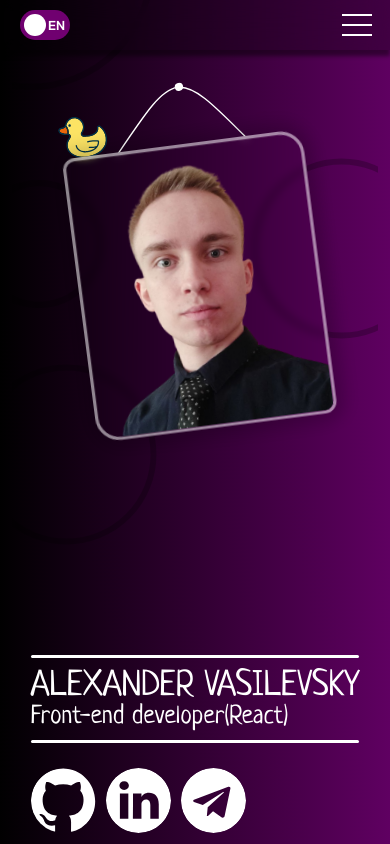
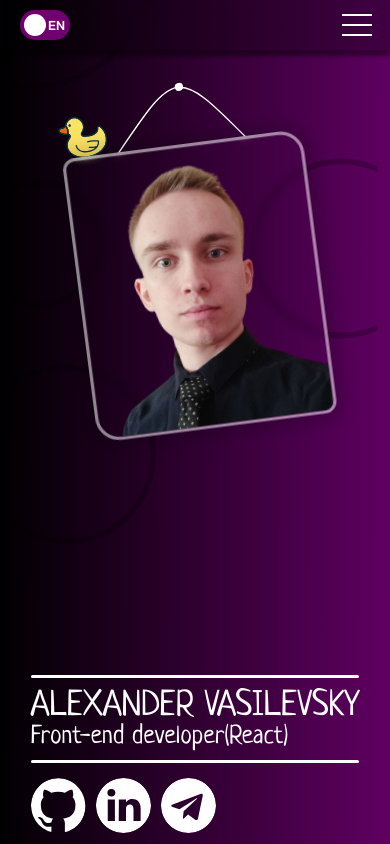
Before and after one commit to ForzVA/purple_resume, a React (Create React App) app: page / in a window 390 px wide. Shown: the top 844 px of the page. Built offline with nearby package versions, Linux system fonts and the light colour scheme.

Commit message:
Added adaptive icons for social networks

```diff
--- a/src/components/Main/main.module.scss
+++ b/src/components/Main/main.module.scss
@@ -17,7 +17,6 @@
       flex-direction: column;
       align-items: left;
       font-family: $cl-font-family-forth;
-      margin-bottom: 15px;
       z-index: 5;
 
       &__name {
@@ -167,6 +166,9 @@
         margin-bottom: 8px;
 
         &__icon {
+          width: 60px;
+          height: 60px;
+
           &:hover {
             transform: translateY(0px);
           }
@@ -190,7 +192,7 @@
       margin-top: auto;
 
       &__text {
-        padding: 10px 0;
+        padding: 10px 0 5px;
 
         &__name {
           font-size: 44px;
@@ -198,6 +200,13 @@
 
         &__position {
           font-size: 35px;
+        }
+      }
+
+      &__links {
+        &__icon {
+          width: 55px;
+          height: 55px;
         }
       }
     }
@@ -245,7 +254,7 @@
 
     &__info {
       &__text {
-        margin-bottom: 5px;
+        padding: 10px 0 0px;
 
         &__name {
           font-size: 44px;
@@ -258,6 +267,11 @@
 
       &__links {
         gap: 10px;
+
+        &__icon {
+          width: 55px;
+          height: 55px;
+        }
       }
     }
 
```
